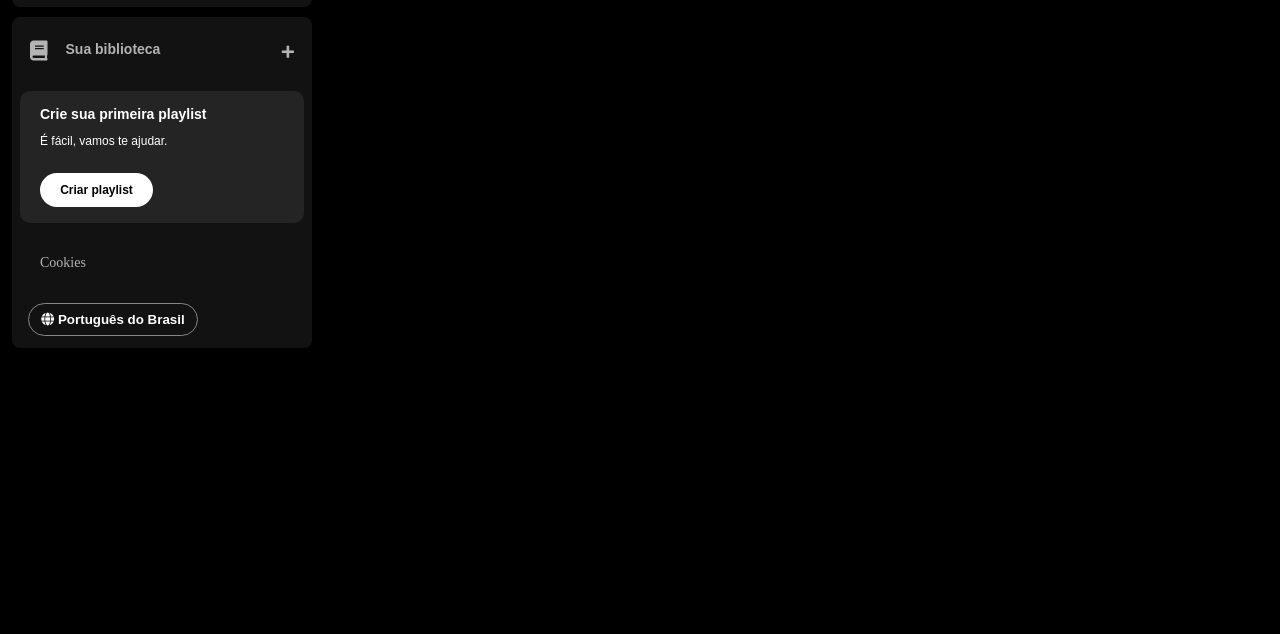
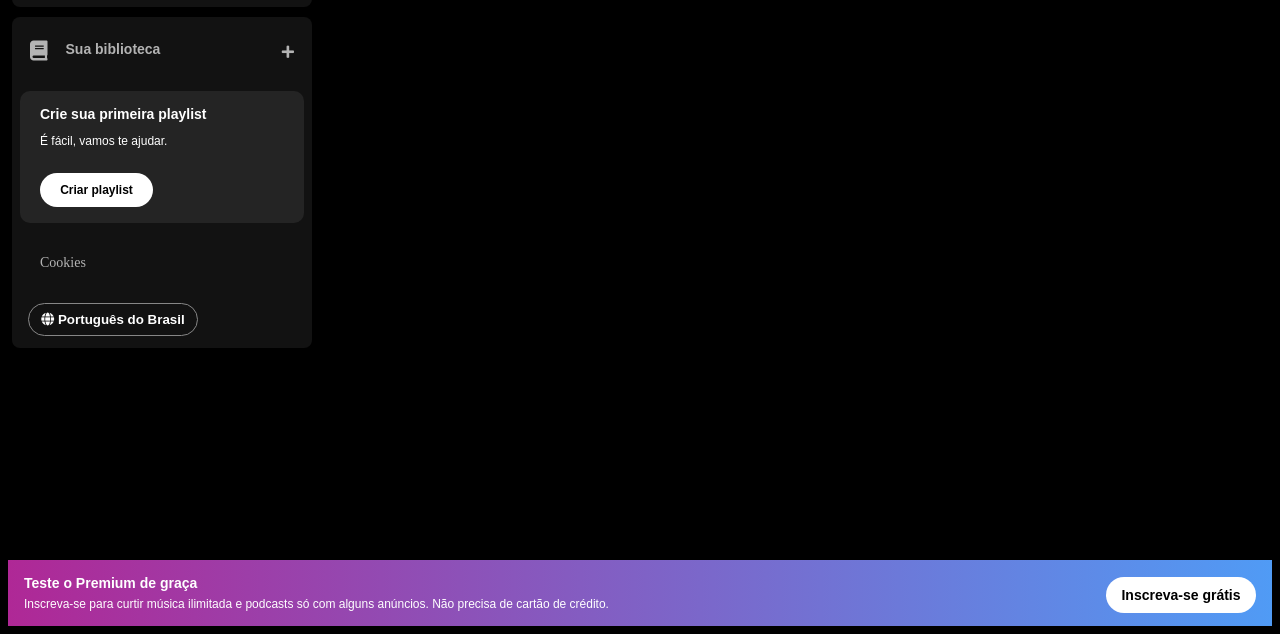
Before and after one commit to FilipeRobot/imersao-front-end-alura-2024, a plain HTML site: page index.html in a window 1280 px wide. Shown: the part 166-800 px from the top of the page. Drawn offline with Linux system fonts and the light colour scheme.

Commit message:
✨ feat: desafio aula 2 Essa é a minha forma de responder ao desafio da segunda aula.
Consegui criar o "rodapé" (footer) da página e gostei do resultado visual.
No entanto, percebo que em alguns pontos, o código CSS pode quebrar facilmente,
dependendo do tamanho do dispositivo ou da janela onde a página for aberta

```diff
--- a/index.html
+++ b/index.html
@@ -69,6 +69,16 @@
             </div>
         </div>
     </div>
-
+    <footer>
+        <div class="footer__content">
+            <div class="footer__text">
+                <span class="text title">Teste o Premium de graça</span>
+                <span class="text subtitle">Inscreva-se para curtir música ilimitada e podcasts só com alguns anúncios. Não precisa de cartão de crédito.</span>
+            </div>
+            <button class="footer__button">
+                <span>Inscreva-se grátis</span>
+            </button>
+        </div>
+    </footer>
 </body>
 </html>
--- a/styles.css
+++ b/styles.css
@@ -169,80 +169,66 @@ body {
     border-radius: 20px;
 }
 
-/*
-.library {
-    background-color: #121212;
-    margin-top: 8px;
-    border-radius: 8px;
-    padding: 12px 10px;
+footer {
+    position: absolute;
+    bottom: 0;
+    width: -webkit-fill-available;
+    width: -moz-available;
+    width: fill-available;
+    height: 50px;
+    background-image: linear-gradient(90deg, #af2896, #509bf5);
+    color: #fff;
+    margin: 8px;
+    padding: 8px;
 }
 
-.library .library__button {
-    color: #b3b3b3;
-    font-weight: 600;
-    font-size: 14px;
-    background-color: #121212;
+.footer__content {
+    display: flex;
+    justify-content: space-between;
+    align-items: center;
+    gap: 150px;
+    margin: 8px;
     font-family: "DM Sans", sans-serif;
 }
 
-.library a {
-    color: #b3b3b3;
-    font-weight: 600;
-    font-size: 14px;
-    font-family: "DM Sans", sans-serif;
-    margin-left: 136px;
+.footer__text {
+    display: flex;
+    flex-direction: column;
+    flex-wrap: nowrap;
+    justify-content: space-between;
+    align-items: flex-start;
+    margin-bottom: 15px;
 }
 
-.library .playlists, .library section {
-    height: 100px;
-    background-color: #242424;
-    padding: 8px 10px;
-    margin: 20px 2px 10px 1px;
-    border-radius: 8px;
-}
-
-.playlists .text, .podcasts .text {
-    display: inline-block;
-    width: 100%;
-    height: 30px;
+.footer__text .text {
+    padding-bottom: 8px;
+    color: #fff;
     font-family: "DM Sans", sans-serif;
 }
 
-.playlists .title, .podcasts .title {
-    font-size: 16px;
-    font-weight: 600;
+.footer__text .title {
+    font-size: 14px;
+    font-weight: 700;
 }
 
-.playlists .subtitle, .podcasts .subtitle {
+.footer__text .subtitle {
+    font-weight: 500;
     font-size: 12px;
-    font-weight: 300;
 }
 
-.btn-principal {
-    border-radius: 10px;
+.footer__button {
+    display: flex;
+    justify-content: center;
+    background-color: #fff;
+    color: #000;
+    border-radius: 20px;
+    font-size: 14px;
+    font-weight: 700;
+    font-family: "DM Sans", sans-serif;
+    text-decoration: none;
+    text-transform: none;
+    padding: 10px;
+    border: 0px;
+    width: 150px;
+    margin-bottom: 20px;
 }
-
-.btn-principal:hover {
-    border: 2px solid #b3b3b3;
-    font-weight: 600;
-}
-
-.playlists .btn__criar_playlist {
-    width: 100px;
-    height: 30px;
-}
-
-.playlists .btn__criar_playlist:hover {
-    width: 102px;
-    height: 32px;
-}
-
-.podcasts .btn__explorar_podcasts {
-    width: 130px;
-    height: 30px;
-}
-
-.podcasts .btn__explorar_podcasts:hover {
-    width: 132px;
-    height: 32px;
-}
```
